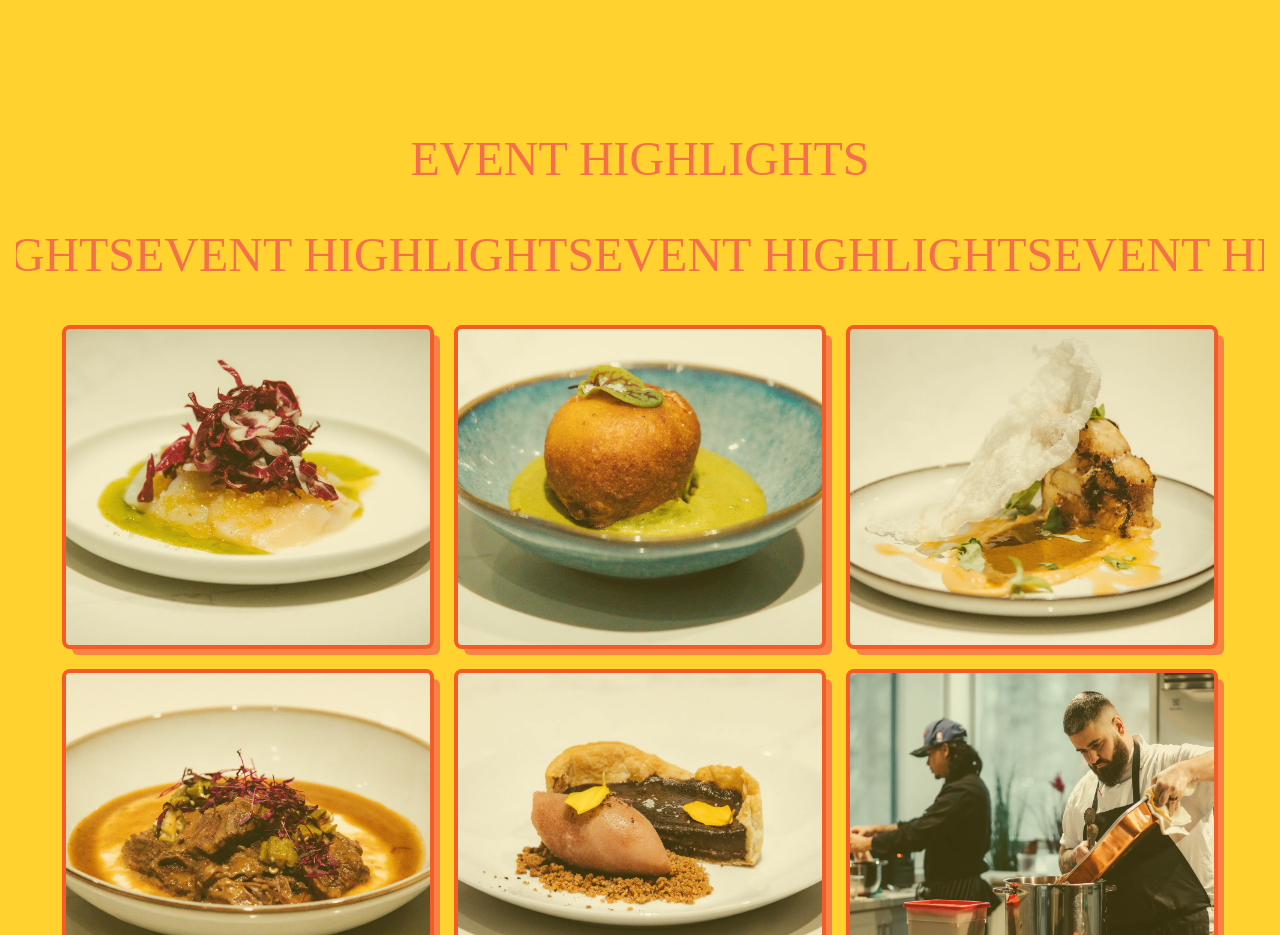
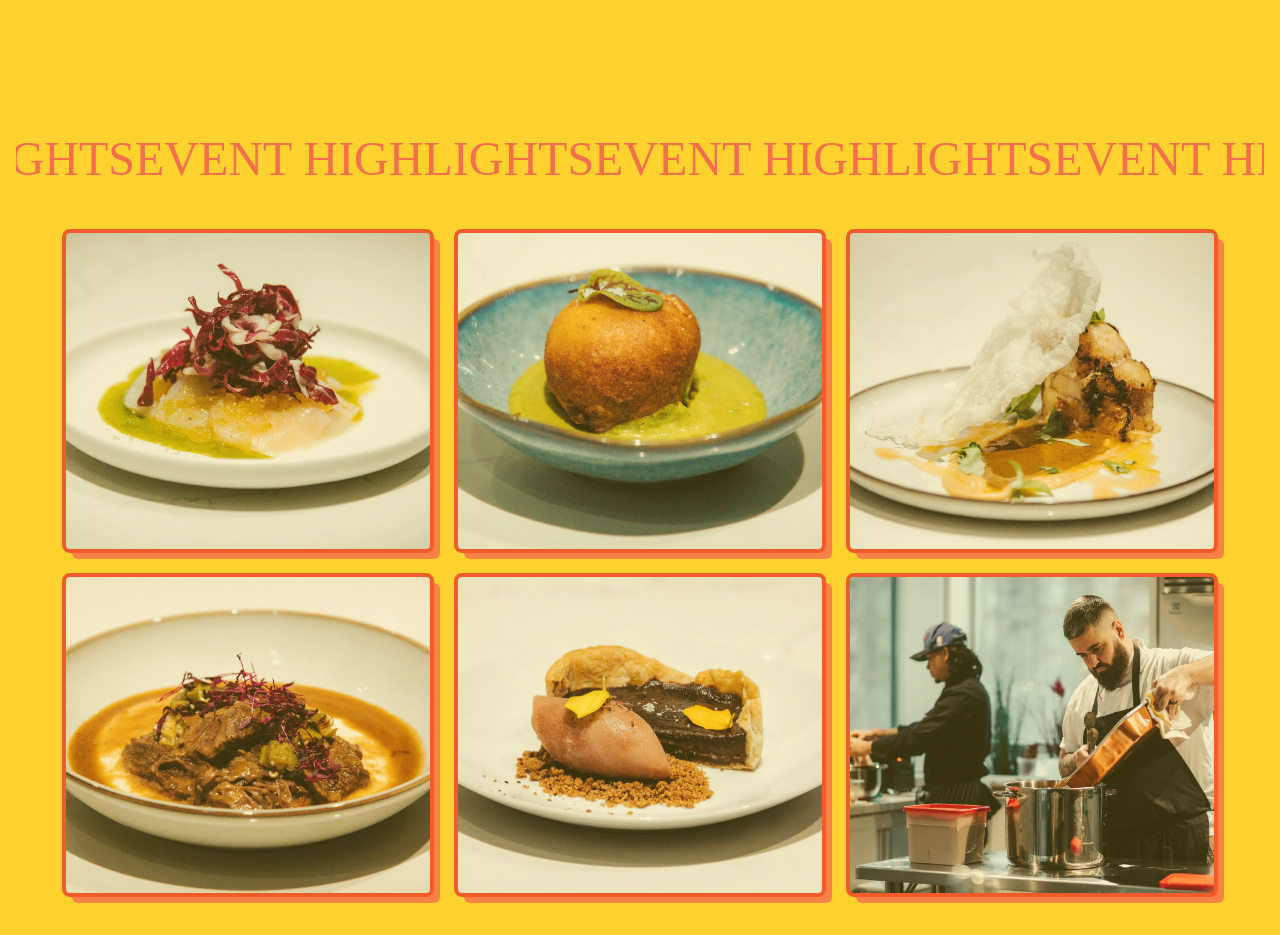
Before and after one commit to TrashBandicoot369/oui-chef, a Next.js app: page / in a window 1280 px wide. Shown: the part 2560-3495 px from the top of the page. Built offline with nearby package versions, Linux system fonts and the light colour scheme; a web font is replaced by a local one.

Commit message:
Update page.tsx

```diff
--- a/app/page.tsx
+++ b/app/page.tsx
@@ -268,9 +268,7 @@ function HomeContent() {
 
       {/* gallery */}
 <section id="gallery" className="bg-primary3 text-accent2 py-24 px-4">
-  <h2 className="text-center font-display text-3xl sm:text-5xl uppercase mb-12">Event Highlights</h2>
-
-  <TextMarquee className="text-center font-display text-3xl sm:text-5xl uppercase mb-12">
+    <TextMarquee className="text-center font-display text-3xl sm:text-5xl uppercase mb-12">
     Event Highlights
   </TextMarquee>
 
```
